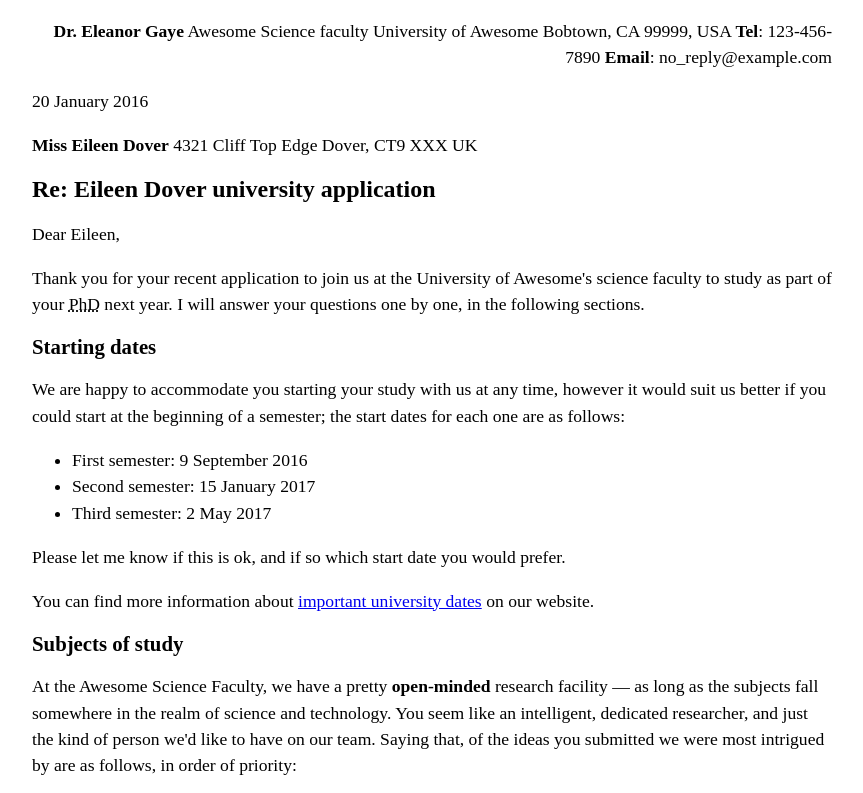
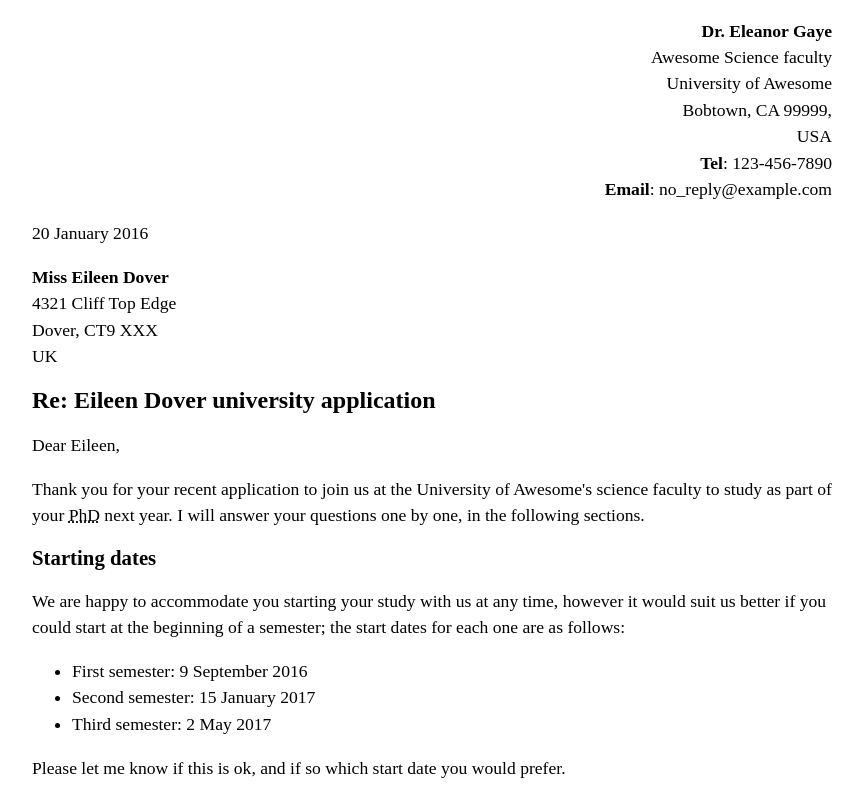
Before and after one commit to sladenoah/sladenoah.github.io, a plain HTML site: page letter-markup/index.html in a window 1280 px wide. Shown: the top 793 px of the page, without its empty margins (208-1071 px from the left). Drawn offline with Linux system fonts and the light colour scheme.

Commit message:
Updated letter-markup index
Additional formatting revisions, added breaks to addresses, test

```diff
--- a/letter-markup/index.html
+++ b/letter-markup/index.html
@@ -37,23 +37,23 @@
     <body>
      <address class="sender-column">
         <p>
-            <strong>Dr. Eleanor Gaye</strong>
-            Awesome Science faculty
-            University of Awesome
-            Bobtown, CA 99999,
-            USA
-            <strong>Tel</strong>: 123-456-7890
-            <strong>Email</strong>: no_reply@example.com
+            <strong>Dr. Eleanor Gaye</strong><br>
+            Awesome Science faculty<br>
+            University of Awesome<br>
+            Bobtown, CA 99999,<br>
+            USA<br>
+            <strong>Tel</strong>: 123-456-7890<br>
+            <strong>Email</strong>: no_reply@example.com<br>
         </p>
      </address>
         <p><time datetime="2016-01-20" class="sender-column">20 January 2016</time></p>
 
 <address>
    <p>
-        <strong>Miss Eileen Dover</strong>
-        4321 Cliff Top Edge
-        Dover, CT9 XXX
-        UK
+        <strong>Miss Eileen Dover</strong><br>
+        4321 Cliff Top Edge<br>
+        Dover, CT9 XXX<br>
+        UK<br>
    </p>
 </address>
 
```
